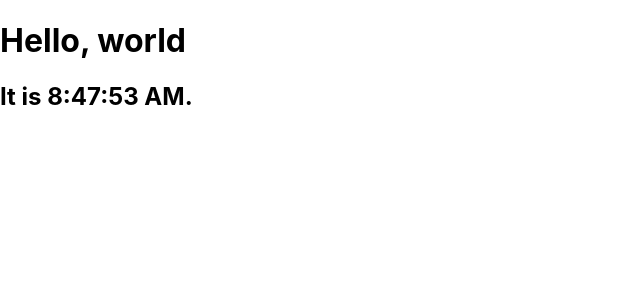
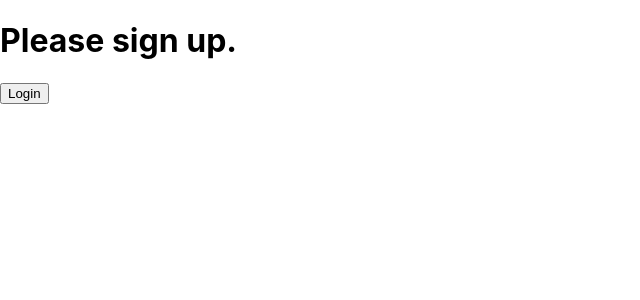
Before and after one commit to kaperrdenden/Reactorg, a React (Create React App) app in the folder my-app/: page / in a window 1280 px wide. Shown: the top 300 px of the page, without its empty margins (0-640 px from the left). Built offline with nearby package versions, Linux system fonts and the light colour scheme.

Commit message:
스위치 버튼 만들기

```diff
--- a/my-app/src/index.js
+++ b/my-app/src/index.js
@@ -5,45 +5,67 @@
 import reportWebVitals from './reportWebVitals';
 import { Component } from 'react/cjs/react.production.min';
 
+function UserGreeting(props) {
+  return <h1>Welcome back!</h1>;
+}
 
-class Clock extends Component {
+function GuestGreeting(props) {
+  return <h1>Please sign up.</h1>;
+}
+function LoginButton(props) {
+  return (
+    <button onClick={props.onClick}>Login</button>
+  )
+}
+
+function LogoutButton(props) {
+  return (
+    <button onClick={props.onClick}>Logout</button>
+  )
+}
+function Greeting(props) {
+  const isLoggedIn = props.isLoggedIn;
+  if (isLoggedIn) {
+    return <UserGreeting />;
+  }
+  return <GuestGreeting />;
+}
+
+class LoginControl extends React.Component {
   constructor(props){
     super(props);
-    this.state = {
-      date:new Date()
-    };
+    this.handleLoginClick = this.handleLoginClick.bind(this);
+    this.handleLogoutClick = this.handleLogoutClick.bind(this);
+    this.state = {isLoggedIn: false};
   }
-  componentDidMount(){
-    this.timerID = setInterval(()=>{ this.tick() }, 1000)
+  handleLoginClick(){
+    this.setState({isLoggedIn: true})
   }
-  componentWillUnmount(){
-    clearInterval(this.timerID);
+  handleLogoutClick() {
+    this.setState({isLoggedIn: false});
   }
-  tick() {
-    this.setState({
-      date: new Date(),
-    })
-  }
-  render(){
-    return (
+
+  render() {
+    const isLoggedIn = this.state.isLoggedIn;
+    let button;
+    if(isLoggedIn){
+      button = <LogoutButton onClick={this.handleLogoutClick} />
+    } else {
+      button = <LoginButton  onClick={this.handleLoginClick} />
+    }
+
+    return(
       <div>
-        <h1>Hello, world</h1>
-        <h2>It is {this.state.date.toLocaleTimeString()}.</h2>
+        <Greeting isLoggedIn={isLoggedIn} />
+        {button}
       </div>
     )
   }
-
 }
-function tick(){
-  ReactDOM.render(
-    <Clock />,
-    document.getElementById('root')
-  )
-}
-
-setInterval(tick,1000);
-
-
+ReactDOM.render(
+  <LoginControl />,
+  document.getElementById('root')
+);
 
 // If you want to start measuring performance in your app, pass a function
 // to log results (for example: reportWebVitals(console.log))
```
